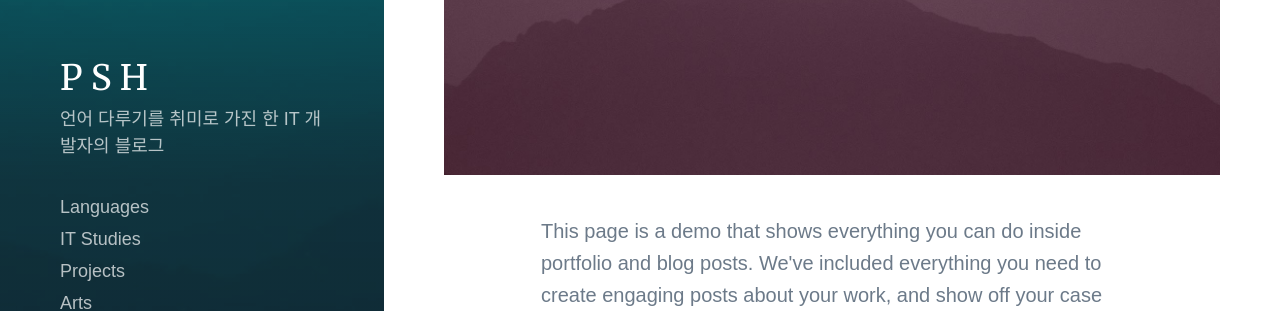
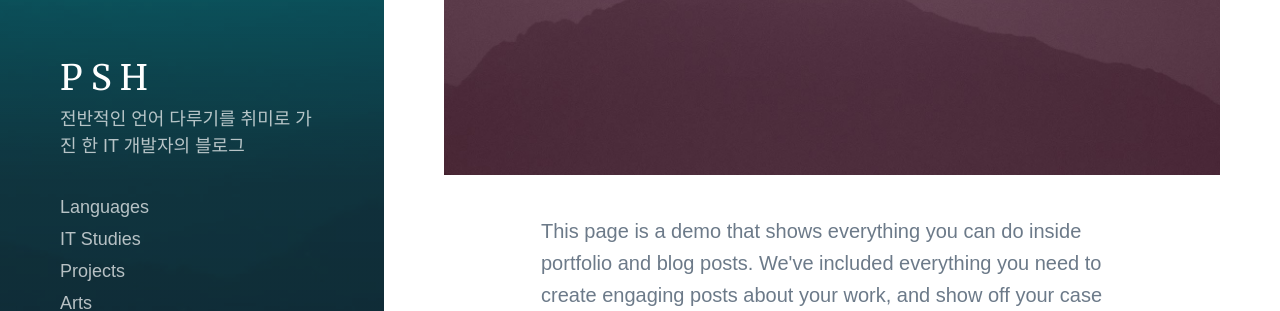
Before and after one commit to vendergood/vendergood.github.io, a Jekyll site: the page built from index.html, in a window 1280 px wide. Shown: the part 446-757 px from the top of the page. Built offline with Jekyll 4.4.1, drawn with Linux system fonts in a browser that asks for light colours; nearby versions of some CDN libraries; some web fonts are replaced; the list of posts is cut into pages by our own code.

Commit message:
Update settings.yml

```diff
--- a/_data/settings.yml
+++ b/_data/settings.yml
@@ -1,6 +1,6 @@
 basic_settings:
   site_title: P S H
-  site_tagline: 언어 다루기를 취미로 가진 한 IT 개발자의 블로그
+  site_tagline: 전반적인 언어 다루기를 취미로 가진 한 IT 개발자의 블로그
   favicon_image: /images/favicon.png
 
 header_settings:
```
